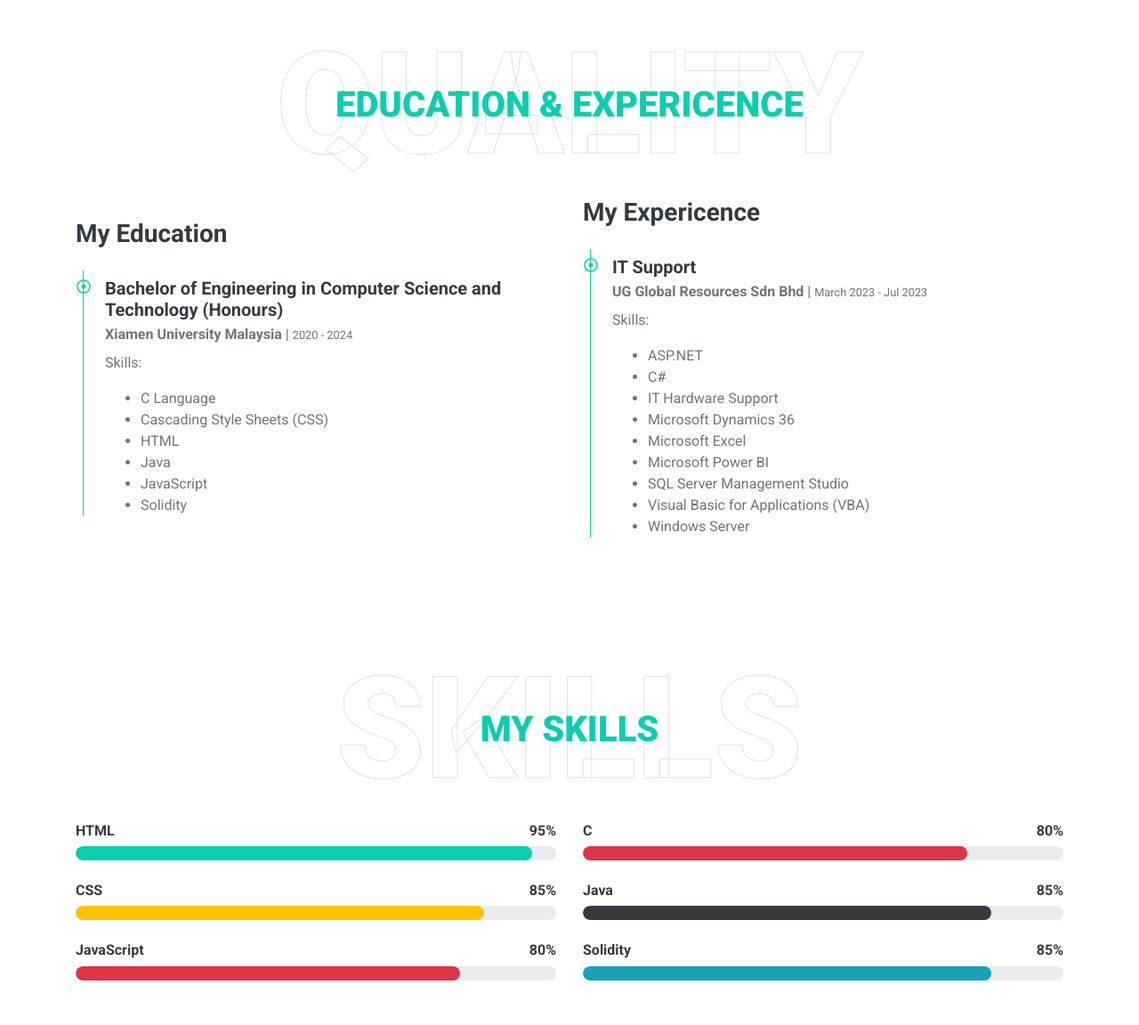
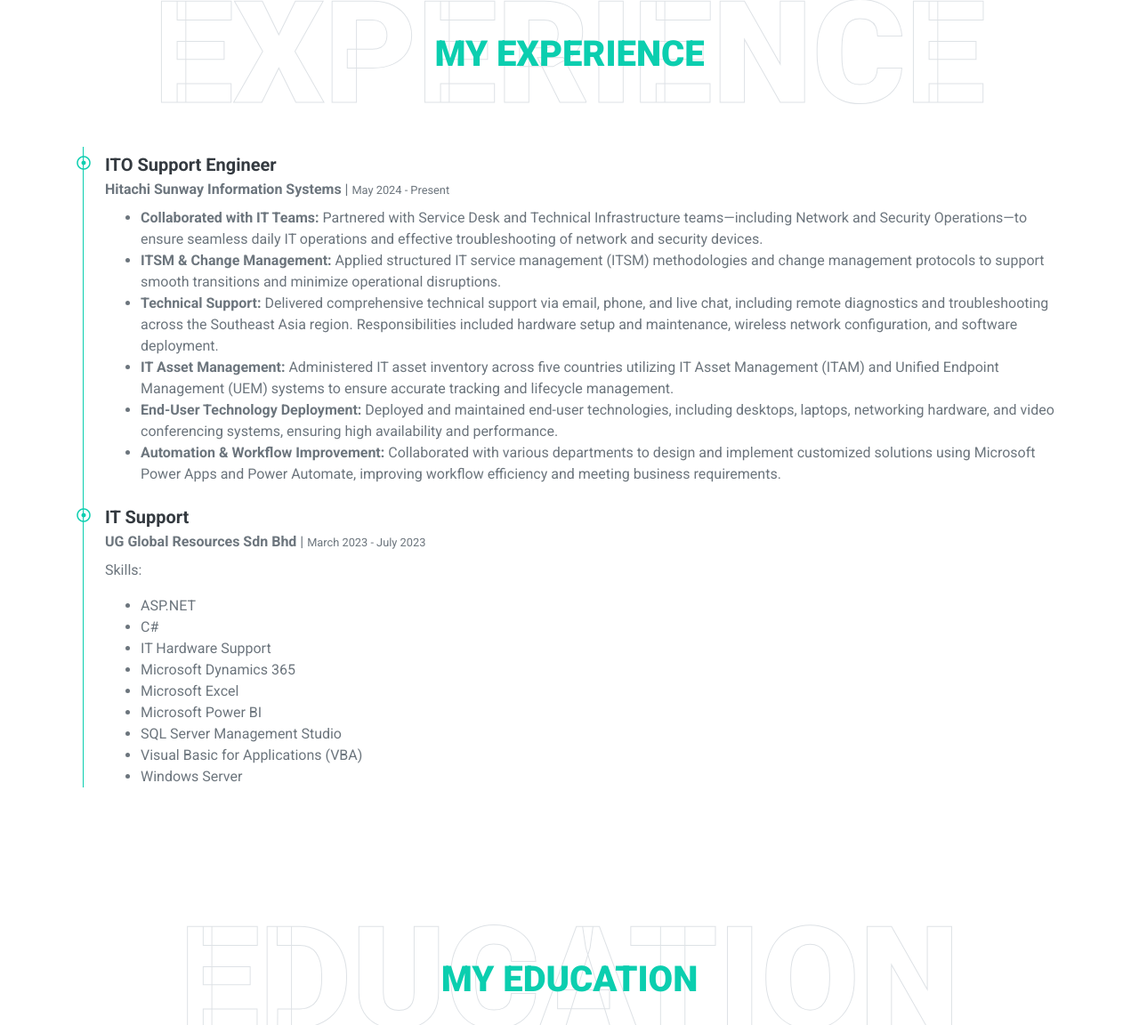
Before and after one commit to zihengtannn/Portfolio_Tan_Ziheng, a plain HTML site: page index.html in a window 1280 px wide. Shown: the part 1648-2800 px from the top of the page at 89% size. Drawn offline with nearby package versions, Linux system fonts and the light colour scheme.

Commit message:
Update index.html

```diff
--- a/index.html
+++ b/index.html
@@ -105,13 +105,16 @@
             </div>
             <div class=" row align-items-center" style="margin-left: auto; margin-right: auto;">
                 <div class="col-lg-7">
-                    <h3 class="mb-4">Computer Science Degree</h3>
-                    <p class="slideanim">Enthusiastic and diligent Computer Science graduate with a fervent passion for technology and a strong desire to contribute to the innovative endeavors of a dynamic tech company. Armed with comprehensive academic knowledge and practical skills acquired through coursework and hands-on projects, I am eager to embark on a career where I can leverage my abilities to tackle real-world challenges and drive technological advancements. With a relentless commitment to continuous learning and a proactive approach to problem-solving, I am poised to thrive in a collaborative and fast-paced tech environment, while continuously pushing the boundaries of innovation.</p>
+                    <h3 class="mb-4">Computer Science Graduate | Passionate About IT, Automation & Problem-Solving</h3>
+                    <p class="slideanim">Enthusiastic and detail-oriented Computer Science graduate with a solid foundation in IT support,
+                      automation, and infrastructure operations. Backed by hands-on experience through internships and collaborative projects,
+                      I bring practical skills in troubleshooting, asset management, and workflow automation using tools like Power Automate and
+                      Microsoft Power Apps. Eager to contribute to a forward-thinking tech environment, I am committed to continuous learning and
+                      delivering impactful solutions through teamwork, initiative, and a proactive mindset.</p>
                     <div class="slideanim row mb-3">
                         <div class="col-sm-6 py-2"><h6>Name: <span class="text-secondary">TAN ZIHENG</span></h6></div>
                         <div class="col-sm-6 py-2"><h6>Birthday: <span class="text-secondary">18 October 2001</span></h6></div>
                         <div class="col-sm-6 py-2"><h6>Degree: <span class="text-secondary">Undergraduate Degree</span></h6></div>
-                        <div class="col-sm-6 py-2"><h6>Experience: <span class="text-secondary">IT Support (6 months)</span></h6></div>
                         <div class="col-sm-6 py-2"><h6>Phone: <span class="text-secondary">+016 967 9273</span></h6></div>
                         <div class="col-sm-6 py-2"><h6>Email: <span class="text-secondary">zihengtan98@gmail.com</span></h6></div>
                         <div class="col-sm-6 py-2"><h6>Address: <span class="text-secondary">SgLong, Selangor </span></h6></div>
@@ -122,24 +125,75 @@
     </div>
     <!-- About End -->
 
-
-    <!-- Qualification Start -->
-    <div class=" container-fluid py-5" id="qualification">
+    <!-- Experience Section Start -->
+<div class="container-fluid py-5" id="experience">
     <div class="container">
         <div class="position-relative d-flex align-items-center justify-content-center">
-                <h1 class="display-1 text-uppercase text-white" style="-webkit-text-stroke: 1px #dee2e6;">Quality</h1>
-                <h1 class="position-absolute text-uppercase text-primary">Education & Expericence</h1>
+            <h1 class="display-1 text-uppercase text-white" style="-webkit-text-stroke: 1px #dee2e6;">Experience</h1>
+            <h1 class="position-absolute text-uppercase text-primary">My Experience</h1>
         </div>
-            <div class="slideanim row align-items-center">
-                <div class="col-lg-6">
-                    <h3 class="mb-4">My Education</h3>
+
+        <div class="row">
+            <div class="col-12">
+                <div class="border-left border-primary pt-2 pl-4 ml-2">
+                    <!-- Hitachi Experience -->
+                    <div class="position-relative mb-4">
+                        <i class="far fa-dot-circle text-primary position-absolute" style="top: 2px; left: -32px;"></i>
+                        <h5 class="font-weight-bold mb-1">ITO Support Engineer</h5>
+                        <p class="mb-2"><strong>Hitachi Sunway Information Systems</strong> | <small>May 2024 - Present</small></p>
+                        <ul>
+                            <li><strong>Collaborated with IT Teams:</strong> Partnered with Service Desk and Technical Infrastructure teams—including Network and Security Operations—to ensure seamless daily IT operations and effective troubleshooting of network and security devices.</li>
+                            <li><strong>ITSM & Change Management:</strong> Applied structured IT service management (ITSM) methodologies and change management protocols to support smooth transitions and minimize operational disruptions.</li>
+                            <li><strong>Technical Support:</strong> Delivered comprehensive technical support via email, phone, and live chat, including remote diagnostics and troubleshooting across the Southeast Asia region. Responsibilities included hardware setup and maintenance, wireless network configuration, and software deployment.</li>
+                            <li><strong>IT Asset Management:</strong> Administered IT asset inventory across five countries utilizing IT Asset Management (ITAM) and Unified Endpoint Management (UEM) systems to ensure accurate tracking and lifecycle management.</li>
+                            <li><strong>End-User Technology Deployment:</strong> Deployed and maintained end-user technologies, including desktops, laptops, networking hardware, and video conferencing systems, ensuring high availability and performance.</li>
+                            <li><strong>Automation & Workflow Improvement:</strong> Collaborated with various departments to design and implement customized solutions using Microsoft Power Apps and Power Automate, improving workflow efficiency and meeting business requirements.</li>
+                        </ul>
+                    </div>
+
+                    <!-- UG Global Resources Experience -->
+                    <div class="position-relative mb-4">
+                        <i class="far fa-dot-circle text-primary position-absolute" style="top: 2px; left: -32px;"></i>
+                        <h5 class="font-weight-bold mb-1">IT Support</h5>
+                        <p class="mb-2"><strong>UG Global Resources Sdn Bhd</strong> | <small>March 2023 - July 2023</small></p>
+                        <p>Skills:</p>
+                        <ul>
+                            <li>ASP.NET</li>
+                            <li>C#</li>
+                            <li>IT Hardware Support</li>
+                            <li>Microsoft Dynamics 365</li>
+                            <li>Microsoft Excel</li>
+                            <li>Microsoft Power BI</li>
+                            <li>SQL Server Management Studio</li>
+                            <li>Visual Basic for Applications (VBA)</li>
+                            <li>Windows Server</li>
+                        </ul>
+                    </div>
+                </div>
+            </div>
+        </div>
+    </div>
+</div>
+<!-- Experience Section End -->
+
+    <!-- Education Section Start -->
+<div class="container-fluid py-5" id="education">
+    <div class="container">
+        <div class="position-relative d-flex align-items-center justify-content-center">
+            <h1 class="display-1 text-uppercase text-white" style="-webkit-text-stroke: 1px #dee2e6;">Education</h1>
+            <h1 class="position-absolute text-uppercase text-primary">My Education</h1>
+        </div>
+
+        <div class="row">
+            <div class="col-12">
                 <div class="border-left border-primary pt-2 pl-4 ml-2">
                     <div class="position-relative mb-4">
                         <i class="far fa-dot-circle text-primary position-absolute" style="top: 2px; left: -32px;"></i>
-                            <h5 class="font-weight-bold mb-1">Bachelor of Engineering in Computer Science and Technology (Honours)
+                        <h5 class="font-weight-bold mb-1">
+                            Bachelor of Engineering in Computer Science and Technology (Honours)
                         </h5>
-                            <p class="mb-2"><strong>Xiamen University Malaysia</strong> | <small>2020 - 2024</small></p>
-                            <p>Skills:
+                        <p class="mb-2"><strong>Xiamen University Malaysia</strong> | <small>2020 - 2023</small></p>
+                        <p>Skills:</p>
                         <ul>
                             <li>C Language</li>
                             <li>Cascading Style Sheets (CSS)</li>
@@ -148,61 +202,16 @@
                             <li>JavaScript</li>
                             <li>Solidity</li>
                         </ul>
-                            </p>
-                        </div>
-                        <!--*<div class="position-relative mb-4">
-                            <i class="far fa-dot-circle text-primary position-absolute" style="top: 2px; left: -32px;"></i>
-                            <h5 class="font-weight-bold mb-1">Master In CSE</h5>
-                            <p class="mb-2"><strong>Cambridge University</strong> | <small>2000 - 2050</small></p>
-                            <p>Tempor eos dolore amet tempor dolor tempor. Dolore ea magna sit amet dolor eirmod. Eos ipsum est tempor dolor. Clita lorem kasd sed ea lorem diam ea lorem eirmod duo sit ipsum stet lorem diam</p>
-                        </div>
-                        <div class="position-relative mb-4">
-                            <i class="far fa-dot-circle text-primary position-absolute" style="top: 2px; left: -32px;"></i>
-                            <h5 class="font-weight-bold mb-1">Master In CSE</h5>
-                            <p class="mb-2"><strong>Cambridge University</strong> | <small>2000 - 2050</small></p>
-                            <p>Tempor eos dolore amet tempor dolor tempor. Dolore ea magna sit amet dolor eirmod. Eos ipsum est tempor dolor. Clita lorem kasd sed ea lorem diam ea lorem eirmod duo sit ipsum stet lorem diam</p>
-                        </div>-->
-                    </div>
-                </div>
-                <div class="col-lg-6">
-                    <h3 class="mb-4">My Expericence</h3>
-                    <div class="border-left border-primary pt-2 pl-4 ml-2">
-                        <div class="position-relative mb-4">
-                            <i class="far fa-dot-circle text-primary position-absolute" style="top: 2px; left: -32px;"></i>
-                            <h5 class="font-weight-bold mb-1">IT Support</h5>
-                            <p class="mb-2"><strong>UG Global Resources Sdn Bhd</strong> | <small>March 2023 - Jul 2023</small></p>
-                            <p>Skills:
-                                <ul>
-                                    <li>ASP.NET</li>
-                                    <li>C#</li>
-                                    <li>IT Hardware Support</li>
-                                    <li>Microsoft Dynamics 36</li>
-                                    <li>Microsoft Excel</li>
-                                    <li>Microsoft Power BI</li>
-                                    <li>SQL Server Management Studio</li>
-                                    <li>Visual Basic for Applications (VBA)</li>
-                                    <li>Windows Server</li>
-                                    </ul>
-                                </p>
-                        </div>
-                        <!--<div class="position-relative mb-4">
-                            <i class="far fa-dot-circle text-primary position-absolute" style="top: 2px; left: -32px;"></i>
-                            <h5 class="font-weight-bold mb-1">Web Designer</h5>
-                            <p class="mb-2"><strong>Soft Company</strong> | <small>2000 - 2050</small></p>
-                            <p>Tempor eos dolore amet tempor dolor tempor. Dolore ea magna sit amet dolor eirmod. Eos ipsum est tempor dolor. Clita lorem kasd sed ea lorem diam ea lorem eirmod duo sit ipsum stet lorem diam</p>
-                        </div>
-                        <div class="position-relative mb-4">
-                            <i class="far fa-dot-circle text-primary position-absolute" style="top: 2px; left: -32px;"></i>
-                            <h5 class="font-weight-bold mb-1">Web Designer</h5>
-                            <p class="mb-2"><strong>Soft Company</strong> | <small>2000 - 2050</small></p>
-                            <p>Tempor eos dolore amet tempor dolor tempor. Dolore ea magna sit amet dolor eirmod. Eos ipsum est tempor dolor. Clita lorem kasd sed ea lorem diam ea lorem eirmod duo sit ipsum stet lorem diam</p>
-                        </div>-->
                     </div>
                 </div>
             </div>
         </div>
     </div>
-    <!-- Qualification End -->
+</div>
+<!-- Education Section End -->
+
+
+    <!-- Qualification Start -->
 
 
     <!-- Skill Start -->
@@ -216,8 +225,8 @@
                 <div class="col-md-6">
                     <div class="skill mb-4">
                         <div class="d-flex justify-content-between">
-                            <h6 class="font-weight-bold">HTML</h6>
-                            <h6 class="font-weight-bold">95%</h6>
+                            <h6 class="font-weight-bold">IT Operations & Troubleshooting</h6>
+                            <h6 class="font-weight-bold">85%</h6>
                         </div>
                         <div class="progress">
                             <div class="progress-bar bg-primary" role="progressbar" aria-valuenow="95" aria-valuemin="0" aria-valuemax="100"></div>
@@ -225,7 +234,7 @@
                     </div>
                     <div class="skill mb-4">
                         <div class="d-flex justify-content-between">
-                            <h6 class="font-weight-bold">CSS</h6>
+                            <h6 class="font-weight-bold">ITSM & Change Management (ServiceNow / SOPs)</h6>
                             <h6 class="font-weight-bold">85%</h6>
                         </div>
                         <div class="progress">
@@ -234,7 +243,7 @@
                     </div>
                     <div class="skill mb-4">
                         <div class="d-flex justify-content-between">
-                            <h6 class="font-weight-bold">JavaScript</h6>
+                            <h6 class="font-weight-bold">IT Asset & Endpoint Management (ITAM / UEM)</h6>
                             <h6 class="font-weight-bold">80%</h6>
                         </div>
                         <div class="progress">
@@ -245,7 +254,7 @@
                 <div class="col-md-6">
                     <div class="skill mb-4">
                         <div class="d-flex justify-content-between">
-                            <h6 class="font-weight-bold">C</h6>
+                            <h6 class="font-weight-bold">Automation & Workflow Optimization (Power Apps / Power Automate)</h6>
                             <h6 class="font-weight-bold">80%</h6>
                         </div>
                         <div class="progress">
@@ -254,7 +263,7 @@
                     </div>
                     <div class="skill mb-4">
                         <div class="d-flex justify-content-between">
-                            <h6 class="font-weight-bold">Java</h6>
+                            <h6 class="font-weight-bold">Remote Technical Support & Communication</h6>
                             <h6 class="font-weight-bold">85%</h6>
                         </div>
                         <div class="progress">
@@ -263,8 +272,8 @@
                     </div>
                     <div class="skill mb-4">
                         <div class="d-flex justify-content-between">
-                            <h6 class="font-weight-bold">Solidity</h6>
-                            <h6 class="font-weight-bold">85%</h6>
+                            <h6 class="font-weight-bold">Networking & Security Device Handling</h6>
+                            <h6 class="font-weight-bold">75%</h6>
                         </div>
                         <div class="progress">
                             <div class="progress-bar bg-info" role="progressbar" aria-valuenow="85" aria-valuemin="0" aria-valuemax="100"></div>
```
Lines whose indentation alone changed are shown as unchanged.
